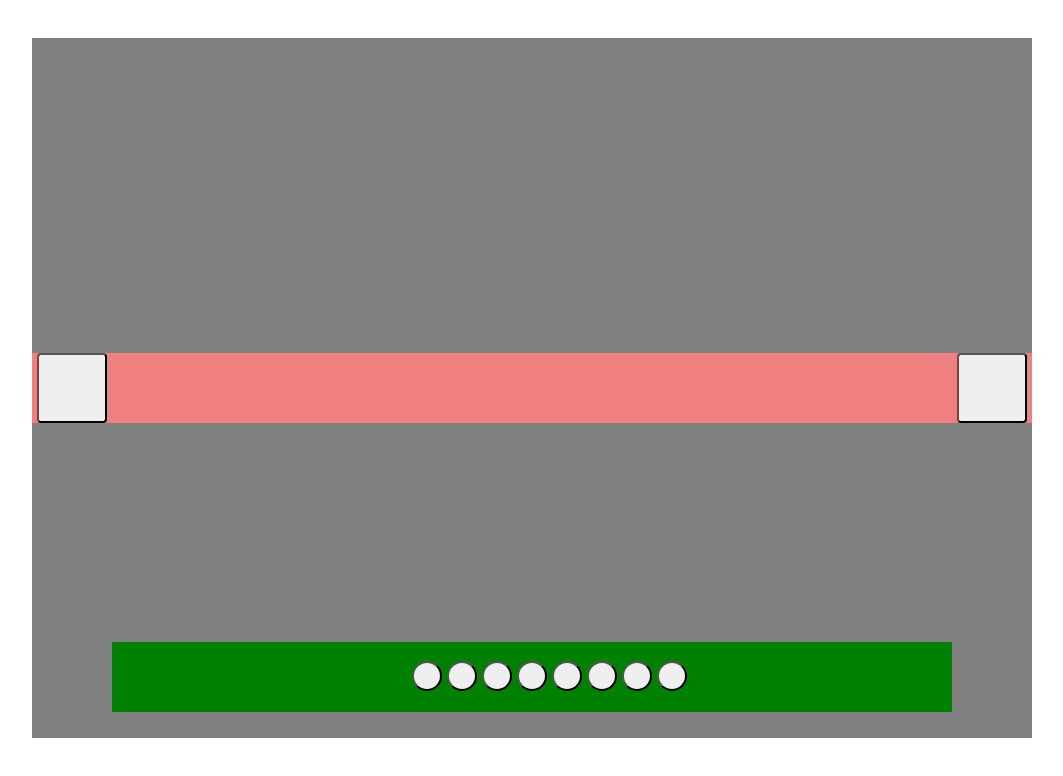
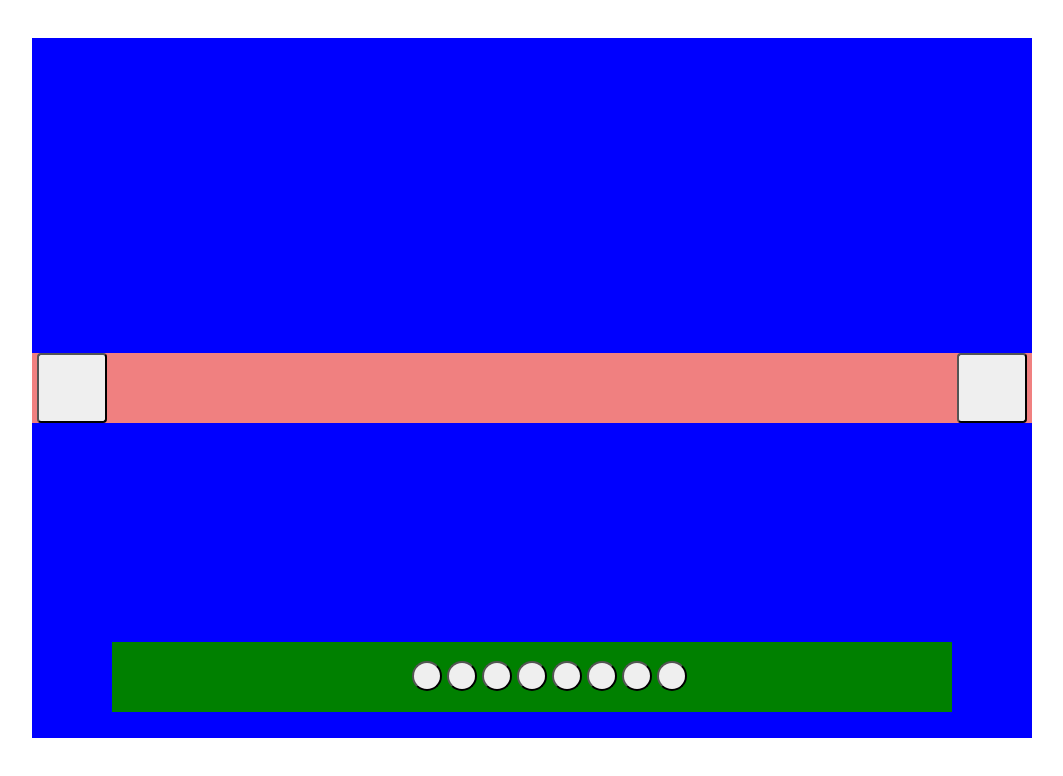
Before and after one commit to Yeison0416/hb-week4-js-dom, a website: page htmlgallery/index.html in a window 1280 px wide. Shown: the whole page, without its empty margins (108-1171 px from the left). Drawn offline with nearby package versions, Linux system fonts and the light colour scheme; files that its build step writes are made by us from their sources.

Commit message:
adding js

```diff
--- a/sass_gallery/stylesgalery/components/galery.scss
+++ b/sass_gallery/stylesgalery/components/galery.scss
@@ -9,7 +9,7 @@
         display: flex;
         width: 100%;
         height: 700px;
-        background-color: grey;
+        background-color: blue;
         justify-content: center;
         align-items: center;
     }
```
